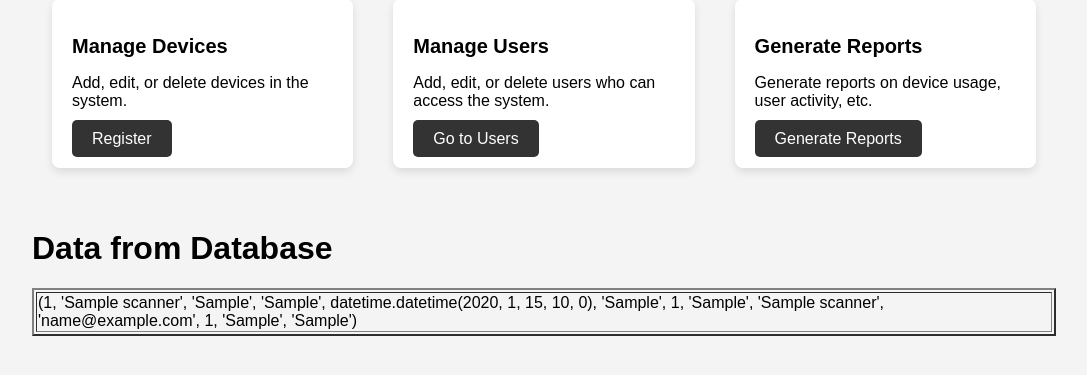
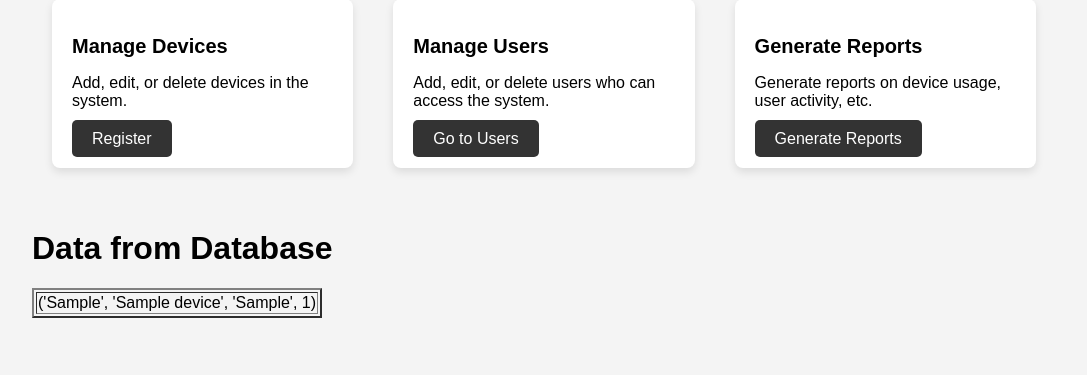
Before and after one commit to nishshanka123/B9IS123_2324_TMD2_20024471_Nishshanka, a Flask app: page / in a window 1280 px wide. Shown: the part 179-554 px from the top of the page, without its empty margins (96-1183 px from the left). Run offline with Flask 3, Linux system fonts and the light colour scheme; tables that the repository leaves empty or names only in its code hold one stand-in row (values such as "Sample post"); parts of the project's set-up code (start-up, migrations or seed data) failed here and were passed over.

Commit message:
Update device data

```diff
--- a/flaskr/__init__.py
+++ b/flaskr/__init__.py
@@ -27,7 +27,7 @@ def create_app():
     def index():
         db = get_db()
         cursor = db.cursor()
-        cursor.execute("SELECT * FROM Scanners")
+        cursor.execute("SELECT * FROM Device")
         data = cursor.fetchall()
         cursor.close()
         return render_template('index.html', data=data)
@@ -75,7 +75,7 @@ def create_app():
 
         return data
 
-    @app.route("/add", methods=['GET', 'POST']) #Add Student
+    @app.route("/api/add", methods=['GET', 'POST']) #Add Student
     def add_student():
 
         try:
@@ -91,9 +91,7 @@ def create_app():
                 cursor = db.cursor()
                 cursor.execute("INSERT INTO Device (device_name, device_condition, device_serial_no, device_manufactured_date, device_type) VALUES (%s, %s, %s, %s, %s)",(device_name, device_condition, device_serial, device_MD, device_type))
                 cursor.close()
-                return jsonify({"message": "Add scanner details successfully"}), 200
-            else:
-                return render_template('add.html')
+                return jsonify({"message": "Add Device details successfully"}), 200
         except Exception as e:
             return jsonify({"error": "Failed to ad device", "details": str(e)}), 500
 
@@ -103,14 +101,16 @@ def create_app():
 
         try:
             if request.method == 'POST':
-                student_id = request.form['studentId']
-                first_name = request.form['name']
-                email = request.form['email']
-                print(first_name,email,student_id)
+                device_id = request.form['device_Id']
+                device_name = request.form['device_name']
+                device_condition = request.form['device_condition']
+                device_serial = request.form['device_serial']
+                device_MD = request.form['device_MD']
+                device_type = request.form['device_type']
 
                 db = get_db()
                 cursor = db.cursor()
-                cursor.execute("UPDATE Scanners SET student_name = %s, student_email= %s WHERE student_id = %s",(first_name, email, student_id))
+                cursor.execute("UPDATE Scanners SET device_name = %s, device_condition= %s device_serial_no = %s, device_manufactured_date= %s device_type = %s WHERE device_id = %s",(device_name, device_condition, device_serial, device_MD, device_type,  device_id))
                 cursor.close()
                 return jsonify({"message": "Update scanner details successfully"}), 200
             else:
@@ -121,7 +121,7 @@ def create_app():
         student_data = fetch_student_data()
         return  render_template('index.html', students = student_data)
 
-    @app.route('/delete_device/<int:device_id>', methods=['DELETE'])
+    @app.route('/api/delete_device/<int:device_id>', methods=['DELETE'])
     def delete_device(device_id):
         try:
             db = get_db()
--- a/flaskr/static/main.js
+++ b/flaskr/static/main.js
@@ -1,5 +1,5 @@
 
-function GetAllDevices() {
+  function GetAllDevices() {
     let table = document.getElementById("tab1");
     let rows = table.getElementsByTagName('tr');
 
@@ -25,7 +25,7 @@ function GetAllDevices() {
                 // Create and append edit and delete buttons to the row
                 let editButton = document.createElement('button');
                 editButton.textContent = 'Edit';
-                editButton.addEventListener('click', () => editDeice(x));
+                editButton.addEventListener('click', () => editDevice(x));
 
                 let deleteButton = document.createElement('button');
                 deleteButton.textContent = 'Delete';
@@ -41,27 +41,27 @@ function GetAllDevices() {
                 table.appendChild(newRow);
             });
         });
-}
-
-  function DeleteRows() {
-    let table=document.getElementById("tab1");
-    let rowCount = table.rows.length;
-
-    // Loop through all rows in reverse order and remove each row
-    for (let i = rowCount - 1; i > 0; i--) {
-        table.deleteRow(i);
-    }
   }
 
-  function editDeice(data) {
+  function addDevice() {
+
+  }
+
+  function editDevice(data) {
     changeFormContent('edit',data)
+
+  }
+
+  function addDevice() {
+    changeFormContent('add')
+
   }
 
 
 
   function deleteDevice(id) {
     console.log(id);
-    fetch(`/delete_device/${id}`, {
+    fetch(`/api/delete_device/${id}`, {
       method: 'DELETE',
     })
     .then(response => {
@@ -95,6 +95,7 @@ function showMessage(message) {
 }
 
 function changeFormContent(selection, data) {
+  console.log(selection);
     var formTitle = document.getElementById('formTitle');
     var submitButton = document.getElementById('submitButton');
     var deviceForm = document.getElementById('deviceForm');
@@ -102,18 +103,19 @@ function changeFormContent(selection, data) {
     if (selection === 'add') {
         formTitle.textContent = 'Add New Device';
         submitButton.textContent = 'Add Device';
-        deviceForm.action = '/add'; // Update form action
+        deviceForm.action = '/api/add'; // Update form action
         clearForm(); // Clear form fields
     } else if (selection === 'edit') {
         formTitle.textContent = 'Edit Device';
         submitButton.textContent = 'Update Device';
-        deviceForm.action = '/update'; // Update form action
+        deviceForm.action = '/api/update'; // Update form action
         populateForm(data); // Populate form fields with data
     }
 }
 
 // Function to populate form fields with data
 function populateForm(data) {
+    document.getElementById('device_Id').value = data['Id'];
     document.getElementById('device_name').value = data['Name'];
     document.getElementById('device_condition').value = data['Condition'];
     document.getElementById('device_serial').value = data['Serial'];
@@ -129,3 +131,33 @@ function clearForm() {
     document.getElementById('device_MD').value = '';
     document.getElementById('device_type').value = 'phone';
 }
+
+// Function to handle form submission
+document.addEventListener('DOMContentLoaded', function() {
+  // Place your JavaScript code here
+  document.getElementById('deviceForm').addEventListener('submit', function(event) {
+      event.preventDefault(); // Prevent default form submission
+      var formData = new FormData(this); // Get form data
+
+      var api = document.getElementById('deviceForm').action
+      // Send form data to the API endpoint
+      fetch(api, {
+          method: 'POST',
+          body: formData
+      })
+      .then(response => response.json()) // Parse response JSON
+      .then(data => {
+          // Display message to the user
+          showMessage(data.message);
+      })
+      .catch(error => {
+          console.error('Error:', error);
+      });
+  });
+
+  // Function to display a message to the user
+  function showMessage(message) {
+      // Display the message in a popup or alert box
+      alert(message);
+  }
+});
```
Also changed, not shown: flaskr/templates/manage-devices.html (+6 -3 lines).
